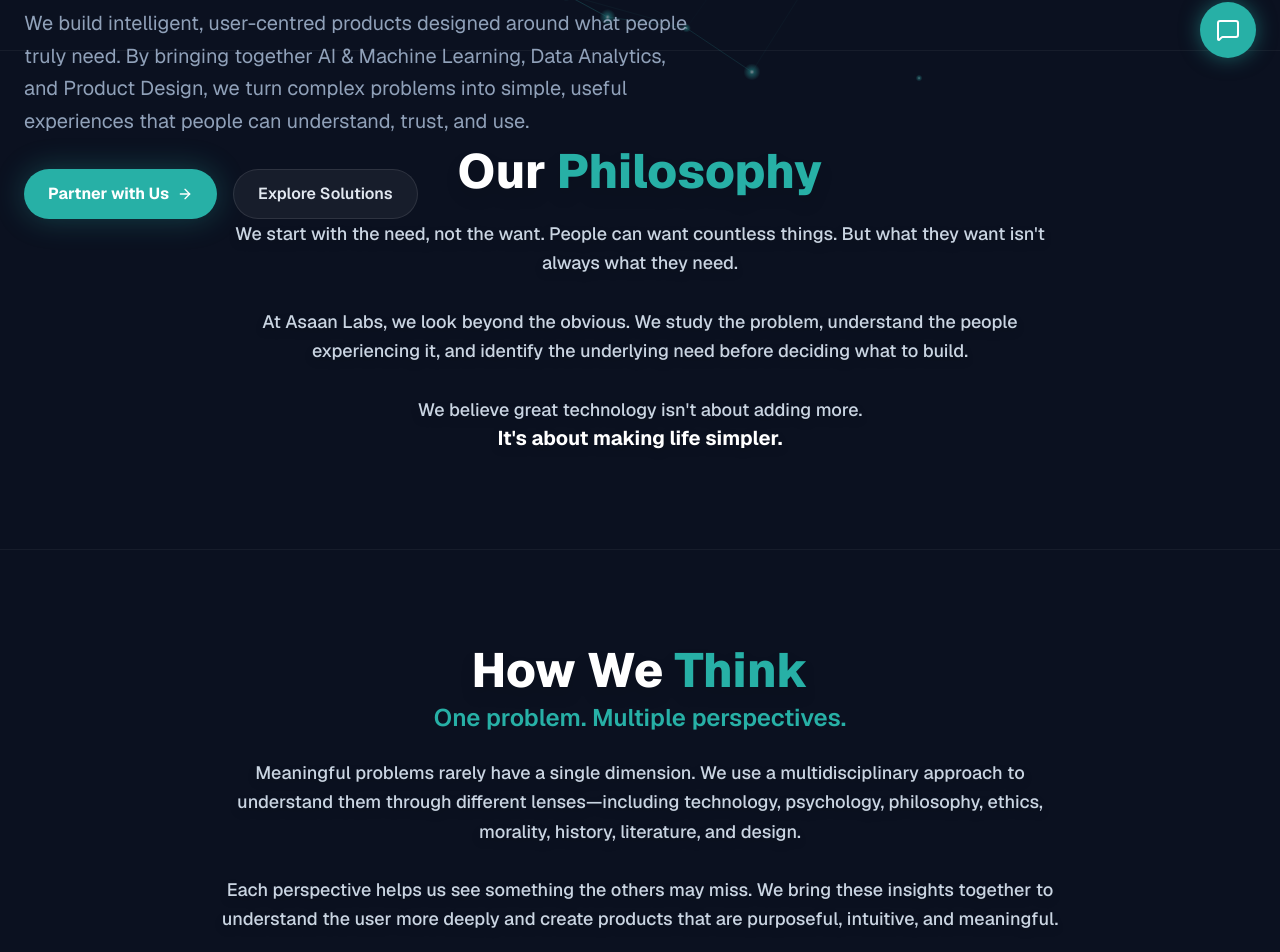
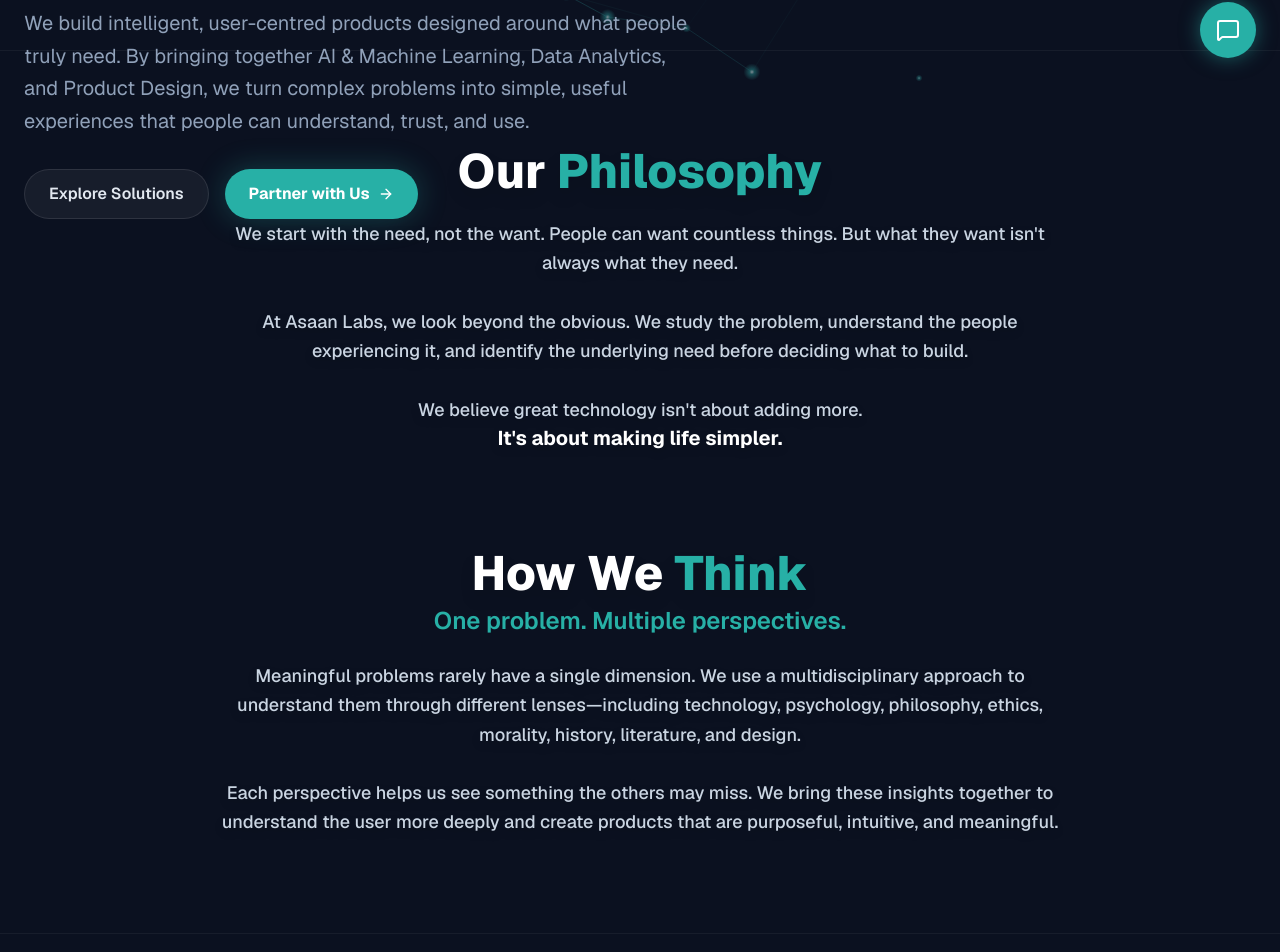
Before and after one commit to Abdul-Rahman258/asaanlabs-website, a Next.js app: page / in a window 1280 px wide. Shown: the part 718-1670 px from the top of the page. Built offline with nearby package versions, Linux system fonts and the light colour scheme.

Commit message:
Make logo clickable, bring Philosophy & How We Think closer, swap Hero buttons, link Team names to LinkedIn

```diff
--- a/src/app/page.tsx
+++ b/src/app/page.tsx
@@ -110,12 +110,12 @@ export default function Home() {
         className="fixed top-0 left-0 right-0 z-50 bg-background/60 backdrop-blur-xl border-b border-white/5"
       >
         <div className="max-w-7xl mx-auto px-6 h-20 flex items-center justify-between relative">
-          <div className="flex items-center gap-3 relative z-10">
+          <a href="#" className="flex items-center gap-3 relative z-10 hover:opacity-80 transition-opacity">
             <Image src="/AsaanLabsLogoOnly.svg" alt="Asaan Labs Logo" width={40} height={40} className="rounded-md" />
             <span className="text-xl font-black tracking-widest text-foreground">
               ASAAN <span className="font-light text-slate-400">LABS</span>
             </span>
-          </div>
+          </a>
           <div className="hidden md:flex gap-8 text-sm font-medium text-slate-300 absolute left-1/2 -translate-x-1/2 z-0">
             <a href="#philosophy" className="hover:text-primary transition-colors">Philosophy</a>
             <a href="#services" className="hover:text-primary transition-colors">What We Do</a>
@@ -154,6 +154,14 @@ export default function Home() {
 
               <motion.div variants={textReveal} className="flex flex-col sm:flex-row gap-4">
                 <motion.a
+                  whileHover={{ scale: 1.05, backgroundColor: "rgba(255,255,255,0.1)" }}
+                  whileTap={{ scale: 0.95 }}
+                  href="#services"
+                  className="inline-flex justify-center items-center px-6 py-3 bg-white/5 border border-white/10 text-slate-200 font-semibold rounded-full backdrop-blur-md"
+                >
+                  Explore Solutions
+                </motion.a>
+                <motion.a
                   whileHover={{ scale: 1.05, backgroundColor: "rgba(39,176,166,0.8)" }}
                   whileTap={{ scale: 0.95 }}
                   href="#contact"
@@ -162,21 +170,13 @@ export default function Home() {
                   Partner with Us
                   <ArrowRight className="w-4 h-4 ml-2" />
                 </motion.a>
-                <motion.a
-                  whileHover={{ scale: 1.05, backgroundColor: "rgba(255,255,255,0.1)" }}
-                  whileTap={{ scale: 0.95 }}
-                  href="#services"
-                  className="inline-flex justify-center items-center px-6 py-3 bg-white/5 border border-white/10 text-slate-200 font-semibold rounded-full backdrop-blur-md"
-                >
-                  Explore Solutions
-                </motion.a>
               </motion.div>
             </motion.div>
           </div>
         </motion.section>
 
         {/* Philosophy Section */}
-        <section id="philosophy" className="py-16 md:py-24 relative z-10 bg-transparent border-t border-white/5">
+        <section id="philosophy" className="pt-16 md:pt-24 pb-8 md:pb-12 relative z-10 bg-transparent border-t border-white/5">
           <div className="max-w-4xl mx-auto px-6 text-center">
             <motion.div variants={staggerContainer} initial="hidden" whileInView="show" viewport={{ once: true, margin: "-100px" }}>
               <motion.h2 variants={textReveal} className="text-3xl md:text-5xl font-extrabold mb-6 drop-shadow-xl text-white">
@@ -195,7 +195,7 @@ export default function Home() {
         </section>
 
         {/* How We Think */}
-        <section className="py-16 md:py-24 relative z-10 bg-transparent border-t border-white/5">
+        <section className="pt-8 md:pt-12 pb-16 md:pb-24 relative z-10 bg-transparent">
           <div className="max-w-4xl mx-auto px-6 text-center">
             <motion.div variants={staggerContainer} initial="hidden" whileInView="show" viewport={{ once: true, margin: "-100px" }}>
               <motion.h2 variants={textReveal} className="text-3xl md:text-5xl font-extrabold mb-2 drop-shadow-xl text-white">
@@ -360,7 +360,9 @@ export default function Home() {
                 className="bg-gradient-to-br from-[#101a2f] to-[#0a0f1c] rounded-3xl p-8 md:p-12 border border-primary/20 flex flex-col justify-center h-full shadow-[0_0_30px_rgba(39,176,166,0.1)] relative overflow-hidden"
               >
                 <div className="absolute top-0 right-0 w-64 h-64 bg-primary/10 rounded-full blur-3xl -translate-y-1/2 translate-x-1/2 pointer-events-none" />
-                <h3 className="text-3xl md:text-4xl font-extrabold text-white mb-2">Abdul Rehman Baig</h3>
+                <a href="https://www.linkedin.com/in/devarbaig" target="_blank" rel="noopener noreferrer" className="hover:opacity-80 transition-opacity inline-block mb-2">
+                  <h3 className="text-3xl md:text-4xl font-extrabold text-white underline decoration-primary/30 underline-offset-4 hover:decoration-primary/80 transition-colors">Abdul Rehman Baig</h3>
+                </a>
                 <h4 className="text-primary font-semibold text-lg mb-6">Founder & CEO · Agentic AI Developer</h4>
                 <p className="text-slate-300 leading-relaxed text-base md:text-lg">
                   Leads the technical and AI direction at Asaan Labs, focusing on machine learning, deep learning, computer vision, data science, and emerging Agentic AI.
@@ -377,7 +379,9 @@ export default function Home() {
                   transition={{ delay: 0.2 }}
                   className="bg-[#0a0f1c]/80 rounded-3xl p-8 border border-white/10 hover:border-primary/30 transition-all flex flex-col justify-center backdrop-blur-sm"
                 >
-                  <h3 className="text-2xl font-bold text-white mb-1">Ali Hassan Mirza</h3>
+                  <a href="https://www.linkedin.com/in/ali-hassan-mirza-34b8a428b/" target="_blank" rel="noopener noreferrer" className="hover:opacity-80 transition-opacity inline-block mb-1">
+                    <h3 className="text-2xl font-bold text-white underline decoration-primary/30 underline-offset-4 hover:decoration-primary/80 transition-colors">Ali Hassan Mirza</h3>
+                  </a>
                   <h4 className="text-primary/80 font-medium text-sm mb-4">Co-founder · Product Designer</h4>
                   <p className="text-slate-400 text-sm md:text-base leading-relaxed">
                     Leads product and experience, bringing together UX research, product design, usability, user psychology, data analysis, and user-centred design.
@@ -392,7 +396,9 @@ export default function Home() {
                   transition={{ delay: 0.3 }}
                   className="bg-[#0a0f1c]/80 rounded-3xl p-8 border border-white/10 hover:border-primary/30 transition-all flex flex-col justify-center backdrop-blur-sm"
                 >
-                  <h3 className="text-2xl font-bold text-white mb-1">Tanzeel Adnan</h3>
+                  <a href="https://www.linkedin.com/in/tanzeel-adnan-952120228/" target="_blank" rel="noopener noreferrer" className="hover:opacity-80 transition-opacity inline-block mb-1">
+                    <h3 className="text-2xl font-bold text-white underline decoration-primary/30 underline-offset-4 hover:decoration-primary/80 transition-colors">Tanzeel Adnan</h3>
+                  </a>
                   <h4 className="text-primary/80 font-medium text-sm mb-4">AI Engineer</h4>
                   <p className="text-slate-400 text-sm md:text-base leading-relaxed">
                     Works across AI and product engineering, building AI-powered applications, full-stack systems, APIs, and practical digital solutions.
```
